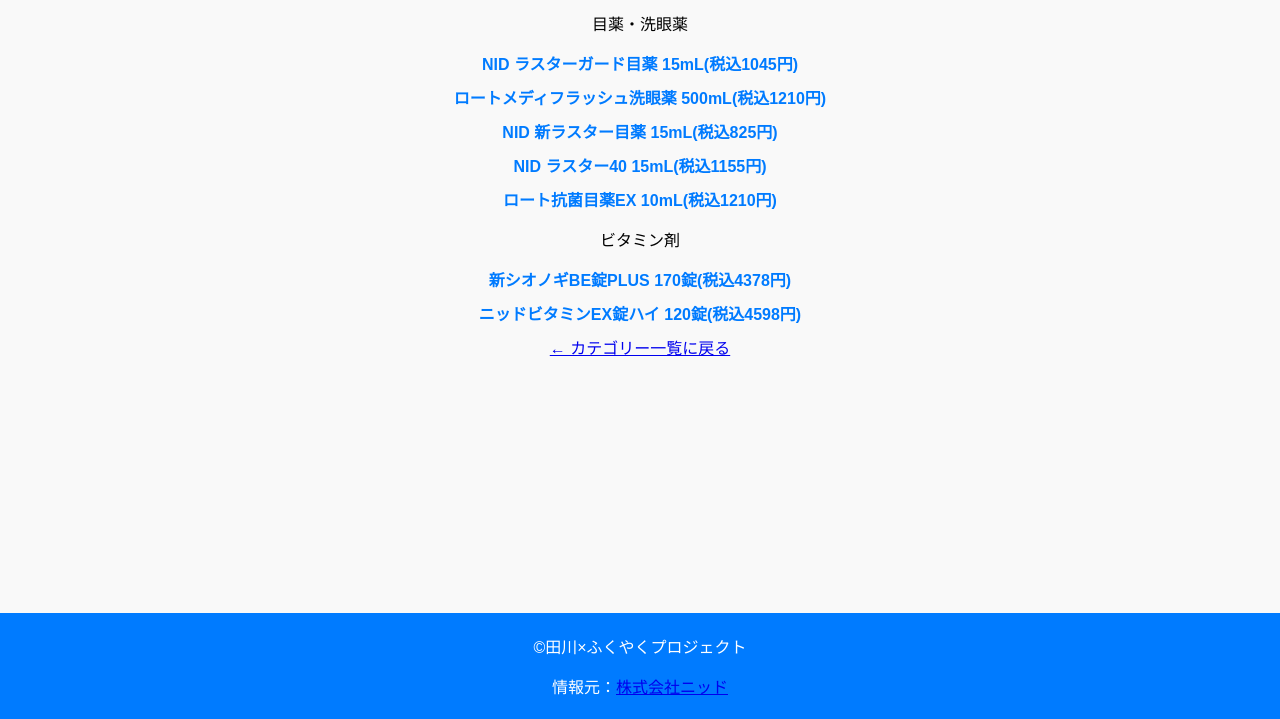
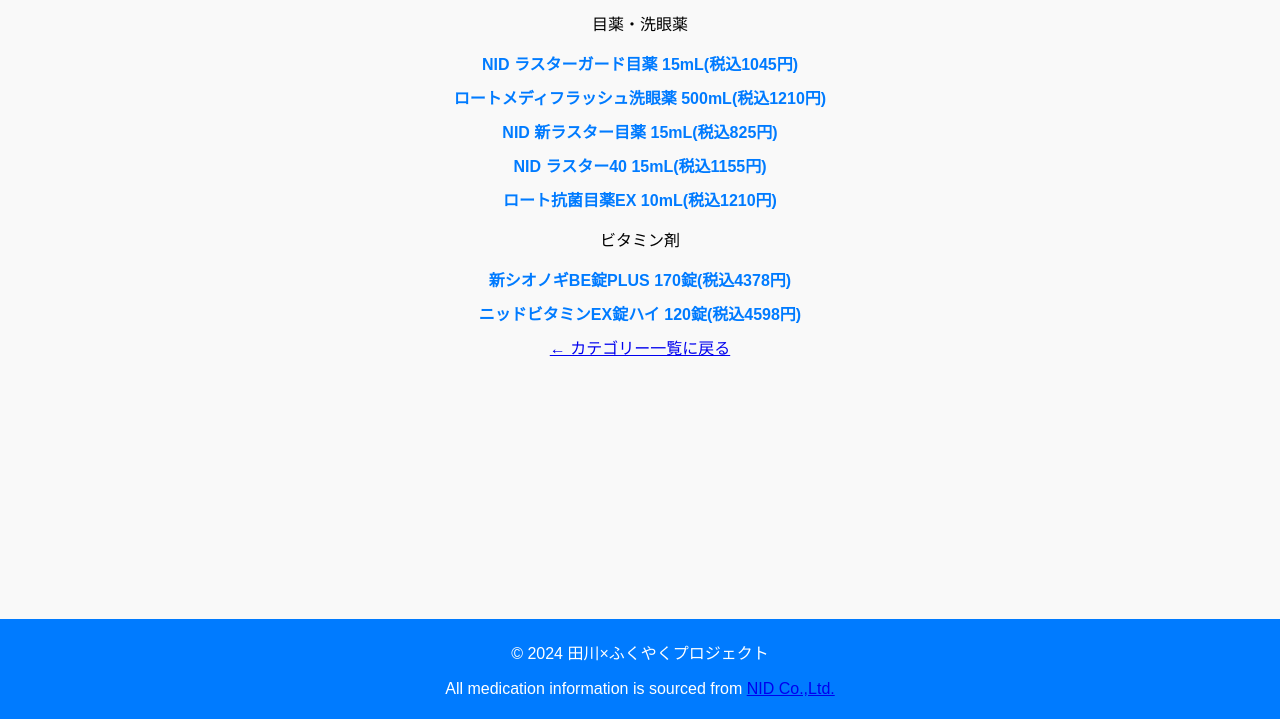
Before and after one commit to yakugaku22/tagawa-medicine2, a plain HTML site: page eye.html in a window 1280 px wide. Shown: the part 81-800 px from the top of the page. Drawn offline with Linux system fonts and the light colour scheme.

Commit message:
Update eye.html

```diff
--- a/eye.html
+++ b/eye.html
@@ -26,8 +26,8 @@
     <a href="index.html">← カテゴリー一覧に戻る</a>
 
     <footer>
-        <p style="text-align: center;">©田川×ふくやくプロジェクト</p>
-        <p style="text-aiign: center;">情報元：<a href="https://nid.nidrug.jp/" target="_blank">株式会社ニッド</a></p>
+        <p style="text-align: center;">© 2024 田川×ふくやくプロジェクト</p>
+        <p style="text-aiign: center;">All medication information is sourced from <a href="https://nid.nidrug.jp/" target="_blank">NID Co.,Ltd.</a></p>
     </footer>
 
 </body>
```
